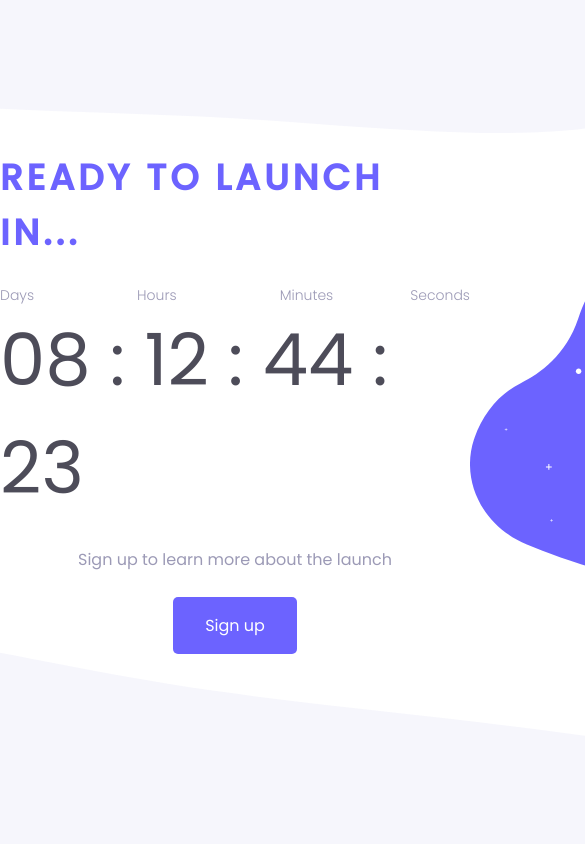
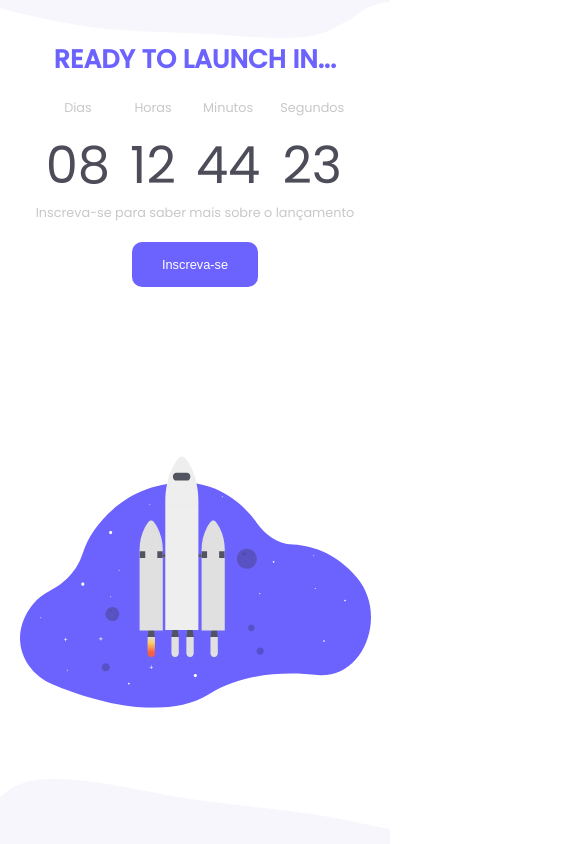
Before and after one commit to matheusfdosan/countdown-timer, a plain HTML site: page index.html in a window 390 px wide. Shown: the top 844 px of the page, 585 px wide, since content can reach past the window. Drawn offline with Linux system fonts and the light colour scheme.

Commit message:
code reorganization and responsiveness

```diff
--- a/index.html
+++ b/index.html
@@ -11,37 +11,45 @@
     <meta charset="UTF-8" />
     <meta http-equiv="X-UA-Compatible" content="IE=edge" />
     <meta name="viewport" content="width=device-width, initial-scale=1.0" />
+    <link rel="shortcut icon" href="images/rocket.svg" type="image/x-icon" />
 
     <link rel="stylesheet" href="style.css" />
 
     <title>Countdown</title>
   </head>
   <body>
-    <img src="images/top-image.svg" alt="top-image" class="top-image" />
-    <img
-      src="images/bottom-image.svg"
-      alt="bottom-image"
-      class="bottom-image"
-    />
+    <img src="images/top-image.svg" class="wave top-wave">
+    <img src="images/bottom-image.svg" class="wave bottom-wave">
+    <div class="container">
+      <div class="left-side">
+        <h1>READY TO LAUNCH IN...</h1>
 
-    <div class="container">
-      <div class="timer">
-        <h1>ready to launch in...</h1>
-        <div class="time">
-          <ul class="group-one">
-            <li class="days-title">Days</li>
-            <li class="hours-title">Hours</li>
-            <li class="minutes-title">Minutes</li>
-            <li class="seconds-title">Seconds</li>
-          </ul>
-          <span>00 : 00 : 00 : 00</span>
+        <div class="timer">
+          <div class="days">
+            <span class="time-measurements">Dias</span>
+            <span class="time">00</span>
+          </div>
+          <div class="hours">
+            <span class="time-measurements">Horas</span>
+            <span class="time">00</span>
+          </div>
+          <div class="minutes">
+            <span class="time-measurements">Minutos</span>
+            <span class="time">00</span>
+          </div>
+          <div class="seconds">
+            <span class="time-measurements">Segundos</span>
+            <span class="time">00</span>
+          </div>
         </div>
-        <p>Sign up to learn more about the launch</p>
-        <button>Sign up</button>
+
+        <div class="time-is-up">Acabou o tempo!</div>
+
+        <p>Inscreva-se para saber mais sobre o lançamento</p>
+        <button>Inscreva-se</button>
       </div>
-
-      <div class="image">
-        <img src="images/rocket.svg" alt="rocket" />
+      <div class="right-side">
+        <img src="images/rocket.svg" alt="rocket">
       </div>
 
       <script src="script.js"></script>
--- a/script.js
+++ b/script.js
@@ -1,9 +1,20 @@
-const timerSpan = document.querySelector(".time span")
+const timerDays = document.querySelector(
+  "div.left-side > div > div.days > span.time"
+)
+const timerHours = document.querySelector(
+  "div.left-side > div > div.hours > span.time"
+)
+const timerMinutes = document.querySelector(
+  "div.left-side > div > div.minutes > span.time"
+)
+const timerSeconds = document.querySelector(
+  "div.left-side > div > div.seconds > span.time"
+)
 
-let days = 08,
-  hours = 12,
-  minutes = 44,
-  seconds = 28
+let days = 8
+let hours = 12
+let minutes = 44
+let seconds = 28
 
 const countdown = setInterval(() => {
   seconds--
@@ -24,14 +35,15 @@ const countdown = setInterval(() => {
   let minute = minutes < 10 ? "0" + minutes : minutes
   let second = seconds < 10 ? "0" + seconds : seconds
 
-  timerSpan.textContent = `${day} : ${hour} : ${minute} : ${second}`
+  timerDays.textContent = day
+  timerHours.textContent = hour
+  timerMinutes.textContent = minute
+  timerSeconds.textContent = second
 
   if (days === 0 && hours === 0 && minutes === 0 && seconds === 0) {
-    timerSpan.textContent = "Finished"
-    timerSpan.style.color = "#6c63ff"
+    clearInterval(countdown)
+    document.querySelector(".timer").innerHTML = ""
 
-    document.querySelector(".time ul").remove()
-
-    clearInterval(countdown)
+    document.querySelector(".time-is-up").style.display = "block"
   }
 }, 1000)
--- a/style.css
+++ b/style.css
@@ -1,3 +1,28 @@
+* {
+  box-sizing: border-box;
+  margin: 0;
+  padding: 0;
+  outline: 0;
+}
+
+html {
+  font-size: 62.5%;
+  /* Para cada 1rem no código abaixo, será considerado 10px */
+}
+
+html,
+body {
+  height: 100vh;
+  font-family: "Poppins", sans-serif;
+  text-rendering: optimizelegibility;
+  -webkit-font-smoothing: antialiased;
+}
+
+body {
+  font-size: 1.6rem;
+  /* 1.6rem = 16px */
+}
+
 :root {
   --black: #4d4c59;
   --purple: #6c63ff;
@@ -5,100 +30,128 @@
   --text-color: #9c9ab6;
 }
 
-* {
-  margin: 0;
-  padding: 0;
-  box-sizing: border-box;
-  font-family: "Poppins", sans-serif;
+.container {
+  display: flex;
+  justify-content: space-between;
+  align-items: center;
+  align-content: center;
+  gap: 20px;
+  height: 100%;
+  width: 90%;
+  max-width: 1000px;
+  margin: auto;
+  position: relative;
+  z-index: 9999;
 }
 
-.bottom-image,
-.top-image {
-  position: absolute;
-  z-index: -1;
-  left: 50%;
-  transform: translateX(-50%);
+.left-side {
+  flex: 1;
 }
 
-.top-image {
+.left-side h1 {
+  color: var(--purple);
+  text-align: center;
+  margin-bottom: 20px;
+}
+
+.left-side .timer {
+  display: flex;
+  justify-content: space-around;
+}
+
+.left-side .timer div {
+  display: flex;
+  flex-direction: column;
+  align-items: center;
+  gap: 10px;
+  font-size: 1.6rem;
+  color: var(--text-color);
+}
+
+.left-side .timer div span {
+  color: var(--light-grey);
+}
+
+.left-side .timer div span:nth-child(2) {
+  font-size: 6.4rem;
+  color: var(--black);
+}
+
+.left-side p {
+  text-align: center;
+  color: var(--light-grey);
+}
+
+.left-side button {
+  padding: 15px 30px;
+  background-color: var(--purple);
+  color: #fff;
+  border-radius: 10px;
+  display: block;
+  margin: 20px auto;
+  border: none;
+  font-size: 1.6rem;
+  transition: transform 200ms ease;
+  cursor: pointer;
+}
+
+.left-side button:hover {
+  transform: scale(1.05);
+}
+
+.time-is-up {
+  display: none;
+  color: var(--purple);
+  font-size: 3.2rem;
+  text-align: center;
+  font-weight: bolder;
+  margin-bottom: 20px;
+}
+
+.right-side {
+  flex: 1;
+  height: fit-content;
+}
+
+.right-side img {
+  width: 100%;
+  height: auto;
+}
+
+.wave {
+  position: absolute;
+  width: 100%;
+}
+
+.top-wave {
   top: 0;
 }
 
-.bottom-image {
+.bottom-wave {
   bottom: 0;
 }
 
-.container {
-  display: flex;
-  margin: auto;
-  width: fit-content;
-  margin-top: 150px;
+
+
+@media (max-width: 950px) {
+  html {
+    font-size: 50%;
+  }
 }
 
-.timer {
-  display: flex;
-  flex-direction: column;
-  gap: 25px;
-  align-items: center;
+@media (max-width: 770px) {
+  .container {
+    flex-direction: column;
+    padding: 40px 0;
+  }
+
+  .right-side img {
+    height: 300px;
+  }
 }
 
-.timer h1 {
-  text-transform: uppercase;
-  color: var(--purple);
-  letter-spacing: 0.105em;
-  font-size: 36px;
+@media (max-width: 340px) {
+  html {
+    font-size: 40%;
+  }
 }
-
-.time {
-  display: flex;
-  flex-direction: column;
-  align-items: center;
-}
-
-.time ul {
-  display: flex;
-  justify-content: center;
-  list-style: none;
-  color: var(--text-color);
-  font-weight: 300;
-  font-size: 14px;
-  width: 100%;
-}
-
-.time ul li:nth-child(1),
-.time ul li:nth-child(2) {
-  margin-right: 103px;
-}
-
-.time ul li:nth-child(3) {
-  margin-right: 77px;
-}
-
-.time span {
-  font-size: 72px;
-  color: var(--black);
-}
-
-.timer p {
-  text-align: center;
-  color: var(--text-color);
-}
-
-.timer button {
-  border-radius: 5px;
-  border: none;
-  background: var(--purple);
-  color: #fff;
-  padding: 16px 32px;
-  font-size: 1rem;
-  transition: transform 200ms ease;
-}
-
-.timer button:hover {
-  transform: scale(1.1);
-  cursor: pointer;
-}
-
-.timer button:active {
-  transform: scale(1);
-}
```
Also changed, not shown: .github/preview.png (added), 1 other file.
